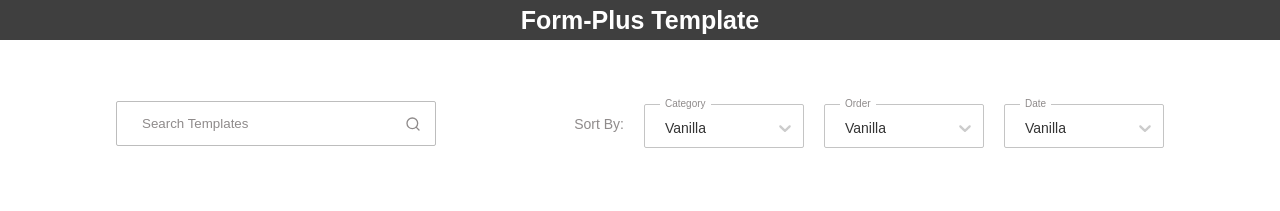
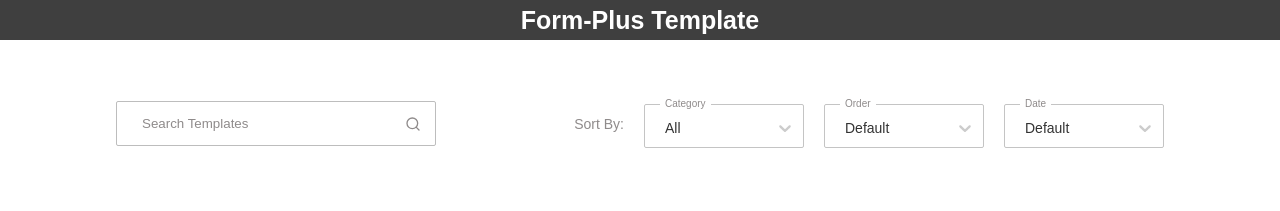
Before and after one commit to NwaguChima/form_plus, a React (Create React App) app: page / in a window 1280 px wide. Shown: the top 211 px of the page. Built offline with nearby package versions, Linux system fonts and the light colour scheme; a web font is replaced by a local one.

Commit message:
completed templates ui

```diff
--- a/src/App.module.scss
+++ b/src/App.module.scss
@@ -12,4 +12,8 @@
   @media screen and (max-width: 700px) {
     padding: 5.9rem 3rem;
   }
+
+  @media screen and (max-width: 400px) {
+    padding: 5.9rem 1rem;
+  }
 }
--- a/src/components/paginate/Paginate.module.scss
+++ b/src/components/paginate/Paginate.module.scss
@@ -5,6 +5,10 @@
   margin-top: 5rem;
   display: flex;
   justify-content: space-between;
+
+  @media screen and (max-width: 607px) {
+    padding: 0;
+  }
 
   button {
     border: none;
--- a/src/components/searchNav/SearchNav.jsx
+++ b/src/components/searchNav/SearchNav.jsx
@@ -1,13 +1,8 @@
 import React from "react";
 import { FiSearch } from "react-icons/fi";
+import { categoryOptions, orderOptions } from "../../utils/optionFile";
 import CustomSelect from "../customSelect/CustomSelect";
 import styles from "./SearchNav.module.scss";
-
-const options = [
-  { value: "vanilla", label: "Vanilla" },
-  { value: "chocolate", label: "Chocolate" },
-  { value: "strawberry", label: "Strawberry" },
-];
 
 const SearchNav = () => {
   return (
@@ -26,10 +21,9 @@ const SearchNav = () => {
 
       <div className={styles.nav__select}>
         <p>Sort By:</p>
-        <CustomSelect options={options} label="Category" />
-
-        <CustomSelect options={options} label="Order" />
-        <CustomSelect options={options} label="Date" />
+        <CustomSelect options={categoryOptions} label="Category" />
+        <CustomSelect options={orderOptions} label="Order" />
+        <CustomSelect options={orderOptions} label="Date" />
       </div>
     </nav>
   );
--- /dev/null
+++ b/src/utils/optionFile.js
@@ -0,0 +1,12 @@
+export const categoryOptions = [
+  { value: "all", label: "All" },
+  { value: "education", label: "Education" },
+  { value: "e-commerce", label: "E-commerce" },
+  { value: "health", label: "Health" },
+];
+
+export const orderOptions = [
+  { value: "default", label: "Default" },
+  { value: "ascending", label: "Ascending" },
+  { value: "descending", label: "Descending" },
+];
```
